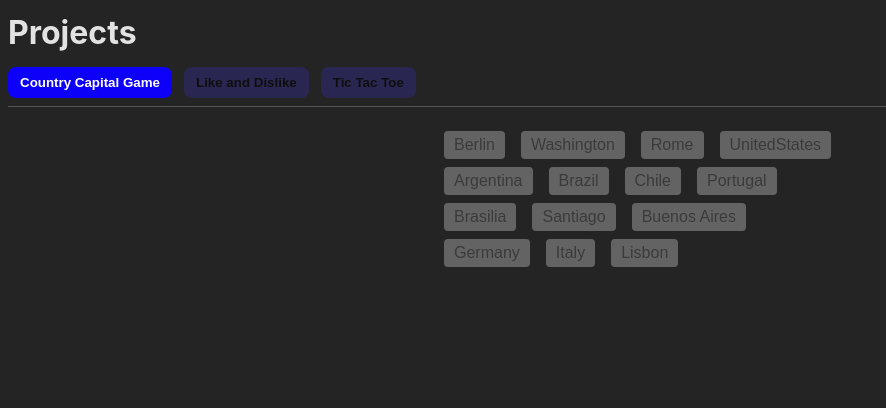
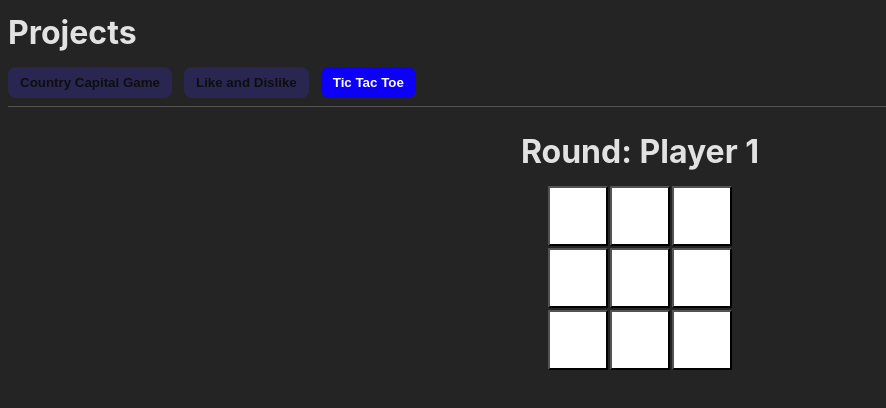
Before and after one commit to FredNeves95/React-Study-Projects, a React (Vite) app: page / in a window 1280 px wide. Shown: the top 408 px of the page, without its empty margins (0-886 px from the left). Built offline with nearby package versions, Linux system fonts and the light colour scheme.

Commit message:
tic tac toe game

```diff
--- a/src/App.jsx
+++ b/src/App.jsx
@@ -20,9 +20,7 @@ const COUNTRIES_AND_CAPITALS = {
 };
 
 function App() {
-  const [selectedProject, setSelectedProject] = useState(
-    "Country Capital Game"
-  );
+  const [selectedProject, setSelectedProject] = useState("Tic Tac Toe");
 
   const handleClick = (event) => {
     setSelectedProject(event.target.name);
--- a/src/projects/TicTacToe/index.jsx
+++ b/src/projects/TicTacToe/index.jsx
@@ -1,16 +1,158 @@
-import { useState } from "react";
+import { useEffect, useState } from "react";
+import cx from "classnames";
 import "./style.scss";
 
+const WINNING_POSITIONS = [
+  //horizontal
+  { position: [0, 1, 2], orientation: "horizontal" },
+  { position: [3, 4, 5], orientation: "horizontal" },
+  { position: [6, 7, 8], orientation: "horizontal" },
+  //vertical
+  { position: [0, 3, 6], orientation: "vertical" },
+  { position: [1, 4, 7], orientation: "vertical" },
+  { position: [2, 5, 8], orientation: "vertical" },
+  //diagonal
+  { position: [0, 4, 8], orientation: "diagonal-main" },
+  { position: [2, 4, 6], orientation: "diagonal-secondary" },
+];
+
+const INITIAL_POSITIONS = [0, 0, 0, 0, 0, 0, 0, 0, 0];
+const INITIAL_PLAYER = 1;
+const INITIAL_GAME_STATE = {
+  finished: false,
+  hasWinner: false,
+  winningCombination: [],
+};
 export default function TicTacToe() {
-  const [positions, setPositions] = useState([0, 0, 0, 0, 0, 0, 0, 0, 0]);
+  const [positions, setPositions] = useState(INITIAL_POSITIONS);
+  const [currentPlayer, setCurrentPlayer] = useState(INITIAL_PLAYER);
+  const [gameState, setGameState] = useState(INITIAL_GAME_STATE);
 
+  const handleClick = (event) => {
+    const selectedPosition = event.target.name;
+    const hasAlreadySelectedPosition = positions[selectedPosition];
+
+    if (hasAlreadySelectedPosition) {
+      return;
+    }
+
+    setPositions((prev) => {
+      let newPositions = [...prev];
+      newPositions[selectedPosition] = currentPlayer;
+      return newPositions;
+    });
+
+    setCurrentPlayer((prev) => (prev === 1 ? 2 : 1));
+  };
+
+  const handlePositionIcon = (position) => {
+    if (!position) return "";
+
+    if (position === 1) {
+      return "❌";
+    }
+
+    return "⭕";
+  };
+
+  const handleMatch = () => {
+    for (let combination of WINNING_POSITIONS) {
+      const { position } = combination;
+      let [firstPosition, secondPosition, thirdPosition] = position;
+
+      const hasSelectedRightCombination =
+        !!positions[firstPosition] &&
+        !!positions[secondPosition] &&
+        !!positions[thirdPosition];
+
+      const isSamePlayer =
+        positions[firstPosition] === positions[secondPosition] &&
+        positions[secondPosition] === positions[thirdPosition];
+
+      if (isSamePlayer && hasSelectedRightCombination) {
+        setGameState({
+          finished: true,
+          hasWinner: true,
+          winningCombination: combination,
+        });
+      }
+    }
+  };
+
+  useEffect(() => {
+    const minimumOfPlaysToWin = 5;
+    const numberOfSelectedFields = positions.filter(
+      (position) => !!position
+    ).length;
+    const hasPossibilityOfWinning =
+      numberOfSelectedFields >= minimumOfPlaysToWin;
+    if (!hasPossibilityOfWinning) return;
+    handleMatch();
+    if (numberOfSelectedFields === 9) {
+      setGameState({
+        finished: true,
+        hasWinner: false,
+        winningCombination: null,
+      });
+    }
+  }, [positions]);
+
+  const resetGame = () => {
+    setCurrentPlayer(1);
+    setGameState({
+      finished: false,
+      hasWinner: false,
+      winningCombination: [],
+    });
+    setPositions(INITIAL_POSITIONS);
+  };
+
+  useEffect(() => {
+    if (gameState.finished) {
+      setTimeout(resetGame, 2000);
+    }
+
+    return () => {
+      clearTimeout(resetGame);
+    };
+  }, [gameState.finished]);
+
+  const renderTitle = () => {
+    if (!gameState.finished) {
+      return `Round: Player ${currentPlayer}`;
+    }
+
+    if (gameState.hasWinner) {
+      return `Player ${currentPlayer === 2 ? 1 : 2} wins!!`;
+    }
+
+    if (!gameState.hasWinner) {
+      return `No more plays left.`;
+    }
+  };
+
+  const handleWinAnimation = (index) => {
+    if (gameState.hasWinner) {
+      console.log(gameState.winningCombination.position.includes(index));
+      return gameState.winningCombination.position.includes(index);
+    }
+    return false;
+  };
   return (
     <div className="app-container">
-      <h1>Round: Player 1</h1>
+      <h1>{renderTitle()}</h1>
       <div className="game-container">
         {positions.map((position, index) => (
-          <button key={index} className="button">
-            {position}
+          <button
+            key={index}
+            className={cx({
+              button: true,
+              "right-combination": handleWinAnimation(index),
+            })}
+            onClick={handleClick}
+            name={index}
+          >
+            {handlePositionIcon(position)}
           </button>
         ))}
       </div>
--- a/src/projects/TicTacToe/style.scss
+++ b/src/projects/TicTacToe/style.scss
@@ -19,6 +19,10 @@
       &:hover {
         opacity: 0.6;
       }
+
+      &.right-combination {
+        background-color: green;
+      }
     }
   }
 }
```
